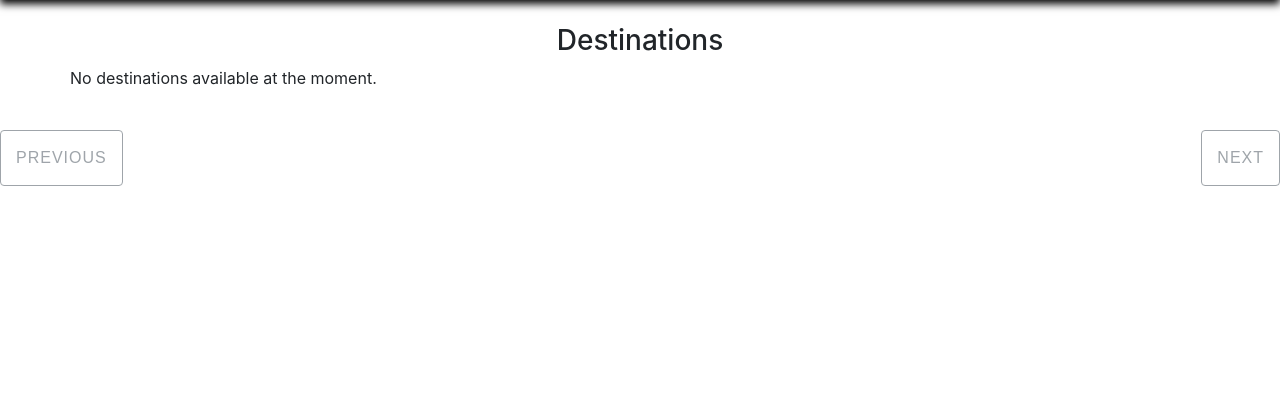
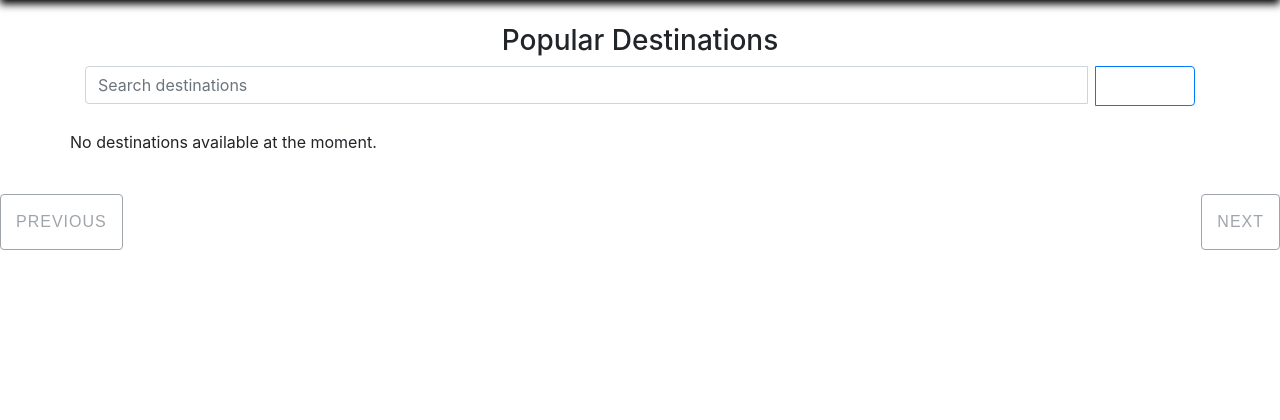
Before and after one commit to ci-sumi/neethus-travel-desk, a Django app: page /accounts/destinations_list/ in a window 1280 px wide. Shown: the part 66-486 px from the top of the page. Run offline with Django 5.2, Linux system fonts and the light colour scheme; some libraries are stand-ins or nearby versions.

Commit message:
Implement search functionality in detsination_list view and in template

```diff
--- a/core/accounts/templates/destination_list.html
+++ b/core/accounts/templates/destination_list.html
@@ -2,7 +2,19 @@
 
 {% block content %}
 <div class="container mt-4">
-    <h3 class="text-center">Destinations</h3>
+    <h3 class="text-center">Popular Destinations</h3>
+    <div class="row mb-4">
+        <div class="col-md-12">
+            <form method="get" action="">
+                <div class="input-group">
+                    <input type="text" class="form-control" name="query" placeholder="Search destinations" value="{{ request.GET.query }}">
+                    <div class="input-group-append">
+                        <button type="submit" class="btn btn-primary ml-2" style="width: 100px;height:40px;">Search</button>
+                    </div>
+                </div>
+            </form>
+        </div>
+    </div>
     <div class="row">
         <!-- Loop through destinations and display them as cards -->
         {% for destination in page_obj.object_list %}
--- a/core/accounts/views.py
+++ b/core/accounts/views.py
@@ -9,6 +9,9 @@ from .forms import ContactForm
 from .forms import DestinationForm
 from .models import Destination
 from django.core.paginator import Paginator
+from django.db.models import Q
+from django import forms
+from .forms import DestinationSearchForm
 
 # Create your views here.
 def index(request):
@@ -68,11 +71,30 @@ def contact(request):
     return render(request,'contact.html',{'form':form})
 
 def destination_list(request):
-    destinations_list = Destination.objects.all()
+    form = DestinationSearchForm(request.GET or None)
+    query = request.GET.get('query','')
+    if query:
+        destinations_list = Destination.objects.filter(
+           Q(name__icontains=query) |
+           Q(country__icontains=query) |
+           Q(description__icontains=query) |
+           Q(best_time_to_visit__icontains=query)|
+           Q(budget_type__icontains=query)
+
+
+
+        )
+
+    else:
+        destinations_list = Destination.objects.all()
     paginator = Paginator(destinations_list, 6)
     page_number = request.GET.get('page')
     page_obj = paginator.get_page(page_number)
     return render(request,'destination_list.html',{'page_obj':page_obj})
+
+
+
+
 
 
 def destination_create(request):
```
